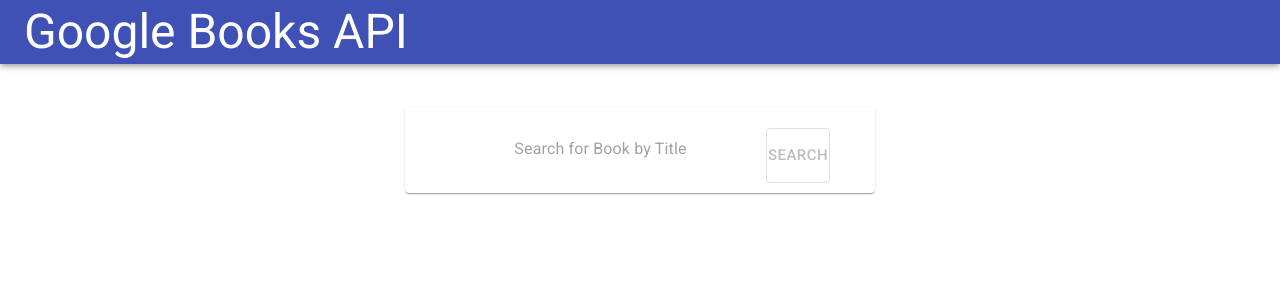
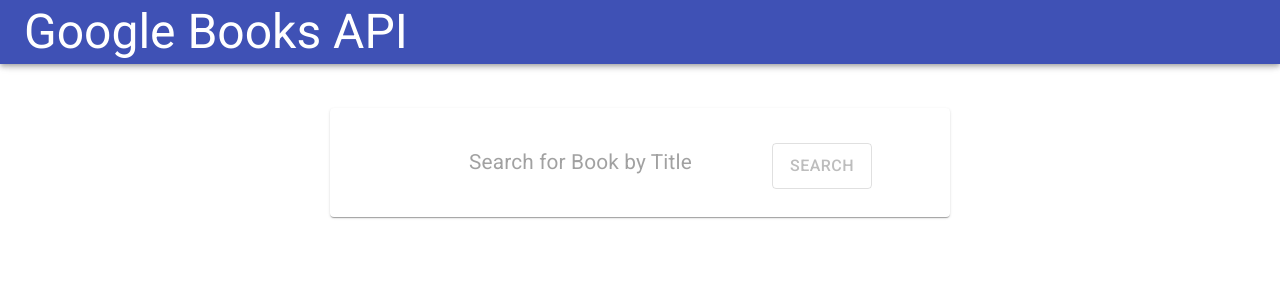
Before and after one commit to LaSkilzs/Google-Book-App, a React (Create React App) app in the folder bookapp/: page / in a window 1280 px wide. Shown: the top 300 px of the page. Built offline with nearby package versions, Linux system fonts and the light colour scheme.

Commit message:
fixed final ui design issues

```diff
--- a/bookapp/src/containers/Books.js
+++ b/bookapp/src/containers/Books.js
@@ -19,17 +19,13 @@
     MuiCard: {
       root: {
         margin: "auto",
+        maxWidth: "20rem",
+        height: "25rem",
+        padding: 10,
         [breakpoints.up("sm")]: {
-          margin: 0
+          margin: 0,
+          maxWidth: "50vw"
         }
-      }
-    },
-    MuiGrid: {
-      container: {
-        maxWidth: "95vw",
-        justifyContent: "center",
-        gridGap: 3,
-        marginTop: 10
       }
     }
   }
@@ -41,7 +37,7 @@
       <React.Fragment>
         {props.bookLists.map(book => {
           return (
-            <Grid item xs={12} sm={6} md={4} key={book.infoLink}>
+            <Grid item xs={12} sm={6} md={4} lg={3} key={book.infoLink}>
               <MuiThemeProvider theme={theme}>
                 <Card>
                   {book.authors ? (
@@ -103,15 +99,14 @@
   }
 
   return (
-    <div>
-      <MuiThemeProvider theme={theme}>
-        <Grid container spacing={3} style={{ margin: "10px 20px 10px 10px" }}>
-          <Grid container spacing={3}>
-            <FormRow />
-          </Grid>
-        </Grid>
-      </MuiThemeProvider>
-    </div>
+    <Grid
+      container
+      spacing={4}
+      justify="center"
+      style={{ flexGrow: 1, margin: "auto", marginTop: 80, maxWidth: "90vw" }}
+    >
+      <FormRow />
+    </Grid>
   );
 };
 
--- a/bookapp/src/containers/Dashboard.js
+++ b/bookapp/src/containers/Dashboard.js
@@ -117,6 +117,8 @@
             minWidth: "80vw",
             textAlign: "center",
             margin: "auto",
+            fontSize: "1.3rem",
+            padding: "1.5rem",
             [breakpoints.up("sm")]: {
               minWidth: 300,
               margin: 8
@@ -126,15 +128,18 @@
         MuiButton: {
           sizeLarge: {
             width: "100%",
+            fontSize: "1.5rem",
             [breakpoints.up("sm")]: {
-              width: 0
+              width: "100px",
+              padding: "8px 24px",
+              fontSize: "1rem"
             }
           }
         },
         MuiPaper: {
           rounded: {
             width: "85vw",
-            [breakpoints.up("sm")]: { width: 450 }
+            [breakpoints.up("sm")]: { width: 600 }
           }
         }
       }
@@ -168,7 +173,6 @@
                   color="primary"
                   size="large"
                   disabled={this.state.disabled}
-                  style={{ marginTop: 10, height: 55 }}
                   onClick={e => this.getBooks()}
                 >
                   Search
```
